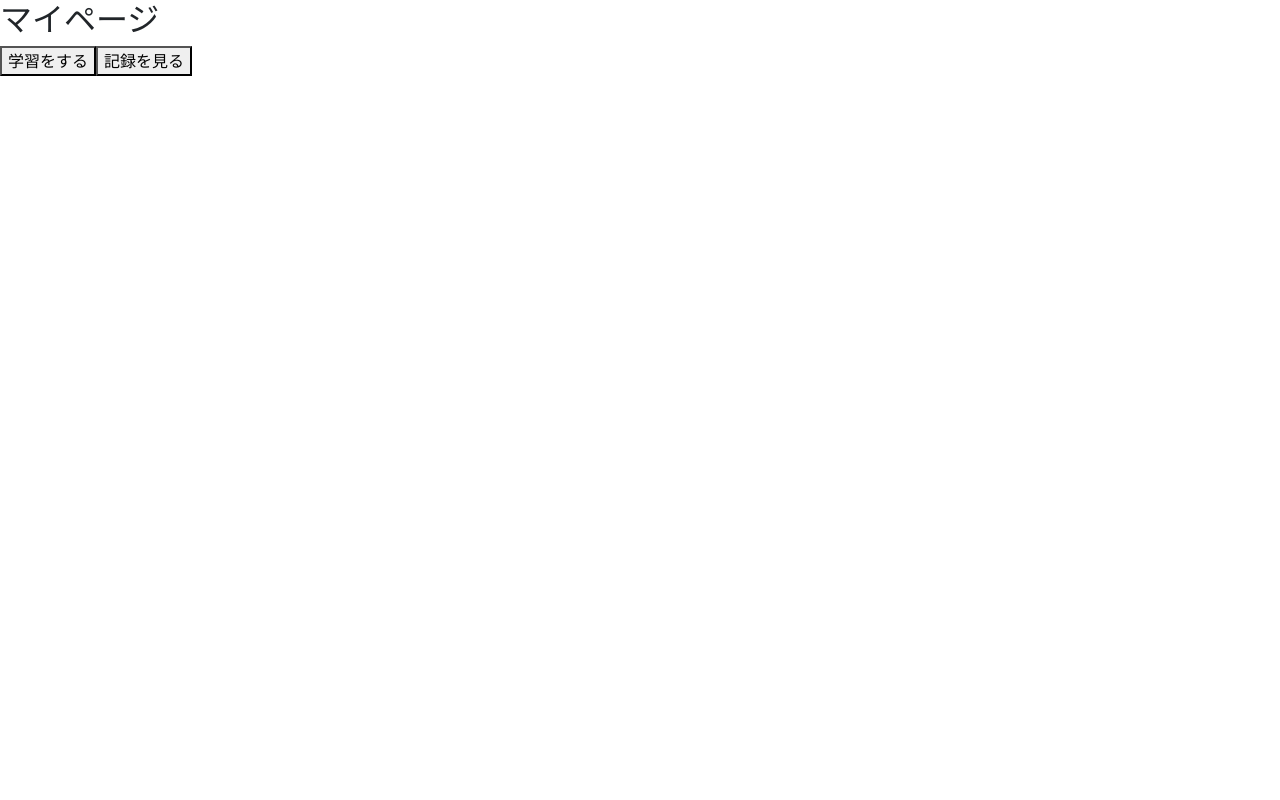
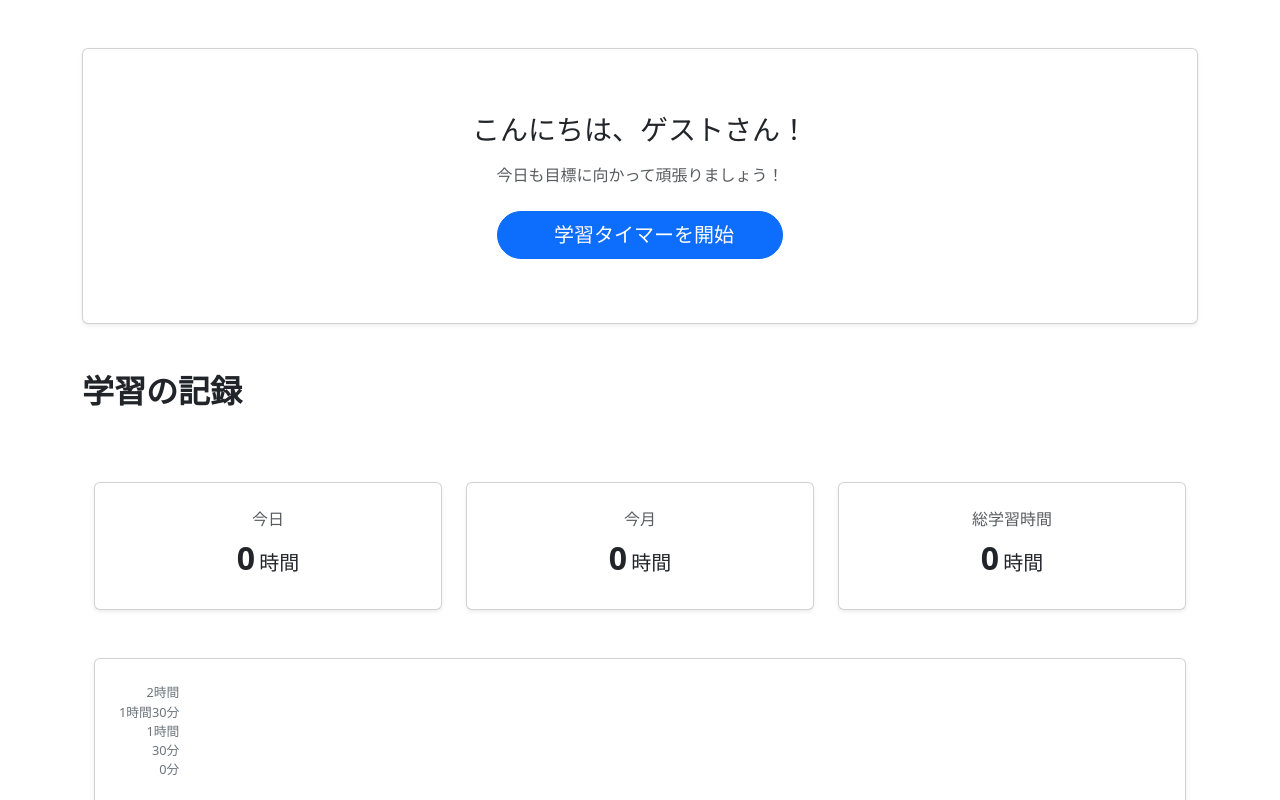
Before and after one commit to motibe-devops-geek202507/MotivationTimer, a React (Vite) app: page /mypage in a window 1280 px wide. Shown: the top 800 px of the page. Built offline with nearby package versions, Linux system fonts and the light colour scheme.

Commit message:
TimerLogのコンテンツをMyPageに移動

```diff
--- a/src/App.jsx
+++ b/src/App.jsx
@@ -4,7 +4,6 @@ import Timer from './pages/Timer';
 import Login from './pages/Login';
 import { Routes, Route } from 'react-router-dom';
 import Register from './pages/Register';
-import TimerLog from './pages/TimerLog';
 import MyPage from './pages/MyPage';
 
 function App() {
@@ -16,7 +15,6 @@ function App() {
         <Route path="/mypage" element={<MyPage />} />
         <Route path="/login" element={<Login />} />
         <Route path="/register" element={<Register />} />
-        <Route path="/timer-log" element={<TimerLog />} />
       </Routes>
     </div>
   );
--- a/src/assets/Timeline.css
+++ b/src/assets/Timeline.css
@@ -2,19 +2,17 @@
 
 .timeline {
   position: relative;
-    /* 縦線の左側にスペースを確保 */
   padding-left: 40px;
 }
 
-  /* タイムラインの縦線 */
 .timeline::before {
   content: '';
   position: absolute;
-    left: 18px; /* (ドットの幅 / 2) + padding-left の調整 */
+  left: 18px;
   top: 0;
   bottom: 0;
   width: 4px;
-    background-color: #e9ecef;
+  background-color: #e9ecef; /* 明るいグレー (変更なし) */
   border-radius: 2px;
 }
 
@@ -23,22 +21,19 @@
   margin-bottom: 2rem;
 }
 
-  /* タイムライン上のドット */
 .timeline-dot {
   position: absolute;
-    /* (自身の幅 / 2) を左にずらして線の中央に配置 */
   left: -9px;
   top: 5px;
   width: 22px;
   height: 22px;
-    background-color: var(--bs-primary);
+  /* 青色から落ち着いたグレーに変更 */
+  background-color: #6c757d;
   border: 4px solid #fff;
   border-radius: 50%;
-    /* 影をつけて立体感を出す */
-    box-shadow: 0 0 0 3px var(--bs-primary-bg-subtle);
+  /* 青色の影を削除し、よりシンプルに */
 }
 
 .timeline-content {
-    /* ドットとの間にスペースを確保 */
   margin-left: 25px;
 }
--- a/src/components/Timeline.jsx
+++ b/src/components/Timeline.jsx
@@ -70,7 +70,7 @@ const Timeline = ({ logs }) => {
                       </p>
                     </div>
                     <div className="text-end">
-                      <span className="fs-5 fw-bold text-primary">
+                      <span className="fs-5 fw-bold text-dark">
                         {formatDuration(log.timer_time)}
                       </span>
                     </div>
--- a/src/pages/MyPage.jsx
+++ b/src/pages/MyPage.jsx
@@ -1,15 +1,58 @@
-import React from 'react';
+import React, { useState, useEffect, useContext } from 'react';
+import { UserContext } from '../context/UserContext';
 import { useNavigate } from 'react-router-dom';
+import Dashboard from '../components/Dashboard';
+import Timeline from '../components/Timeline';
 
 const MyPage = () => {
+  const { user } = useContext(UserContext);
+  const [logs, setLogs] = useState([]);
   const navigate = useNavigate();
 
+  useEffect(() => {
+    if (user) {
+      const fetchLogs = async () => {
+        try {
+          const response = await fetch(`https://motivationtimer-x-oshi.onrender.com/api/timer-logs?user_id=${user.id}`);
+          const data = await response.json();
+          setLogs(data);
+        } catch (error) {
+          console.error('Error fetching timer logs:', error);
+        }
+      };
+
+      fetchLogs();
+    }
+  }, [user]);
+
   return (
-    <div>
-      <h2>マイページ</h2>
+    <div className="container py-5">
 
-      <button onClick={() => navigate('/timer')}>学習をする</button>
-      <button onClick={() => navigate('/timer-log')}>記録を見る</button>
+      <div className="card text-center p-4 p-md-5 mb-5 shadow-sm">
+        <div className="card-body">
+          <h3 className="card-title mb-3">
+            こんにちは、{user ? user.name : 'ゲスト'}さん！
+          </h3>
+          <p className="card-text text-muted mb-4">
+            今日も目標に向かって頑張りましょう！
+          </p>
+          <button
+            onClick={() => navigate('/timer')}
+            className="btn btn-primary btn-lg rounded-pill px-5"
+          >
+            <i className="bi bi-play-circle me-2"></i>
+            学習タイマーを開始
+          </button>
+        </div>
+      </div>
+
+      <h2 className="mb-4 fw-bold">学習の記録</h2>
+      <Dashboard data={logs} />
+
+      <div className="mt-5">
+        <h2 className="mb-4 fw-bold">タイムライン</h2>
+        <Timeline logs={logs} />
+      </div>
     </div>
   );
 };
--- a/src/pages/TimerLog.jsx
+++ /dev/null
@@ -1,60 +0,0 @@
-import React, { useState, useEffect, useContext } from 'react';
-import { UserContext } from '../context/UserContext';
-import { useNavigate } from 'react-router-dom';
-import Dashboard from '../components/Dashboard';
-import Timeline from '../components/Timeline';
-
-const TimerLog = () => {
-  const { user } = useContext(UserContext);
-  const [logs, setLogs] = useState([]);
-  const navigate = useNavigate();
-
-  useEffect(() => {
-    if (user) {
-      const fetchLogs = async () => {
-        try {
-          const response = await fetch(`https://motivationtimer-x-oshi.onrender.com/api/timer-logs?user_id=${user.id}`);
-          const data = await response.json();
-          setLogs(data);
-        } catch (error) {
-          console.error('Error fetching timer logs:', error);
-        }
-      };
-
-      fetchLogs();
-    }
-  }, [user]);
-
-  return (
-    <div className="container py-5">
-
-      <div className="card text-center p-4 p-md-5 mb-5 shadow-sm">
-        <div className="card-body">
-          <h3 className="card-title mb-3">
-            こんにちは、{user ? user.name : 'ゲスト'}さん！
-          </h3>
-          <p className="card-text text-muted mb-4">
-            今日も目標に向かって頑張りましょう！
-          </p>
-          <button
-            onClick={() => navigate('/timer')}
-            className="btn btn-primary btn-lg rounded-pill px-5"
-          >
-            <i className="bi bi-play-circle me-2"></i>
-            学習タイマーを開始
-          </button>
-        </div>
-      </div>
-
-      <h2 className="mb-4 fw-bold">学習の記録</h2>
-      <Dashboard data={logs} />
-
-      <div className="mt-5">
-        <h2 className="mb-4 fw-bold">タイムライン</h2>
-        <Timeline logs={logs} />
-      </div>
-    </div>
-  );
-};
-
-export default TimerLog;
```
Lines whose indentation alone changed are shown as unchanged.
